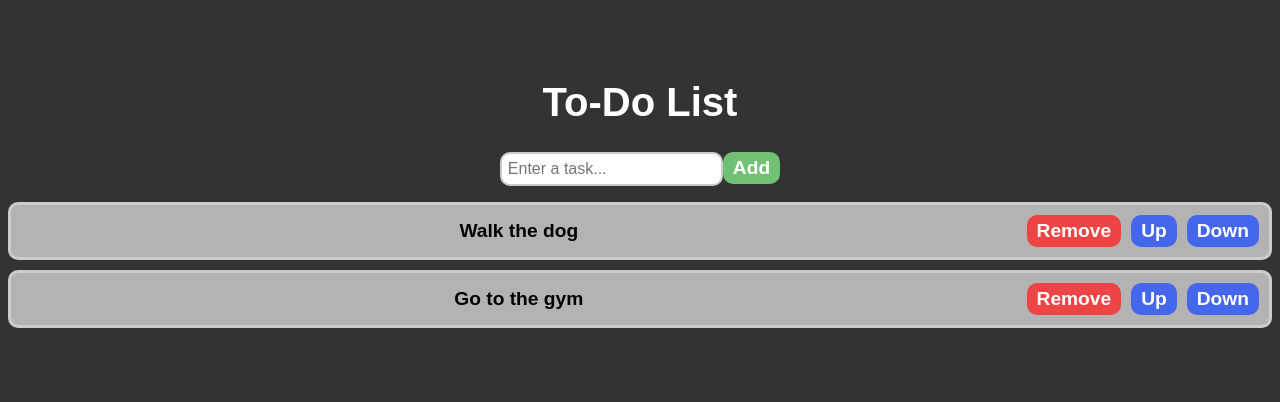
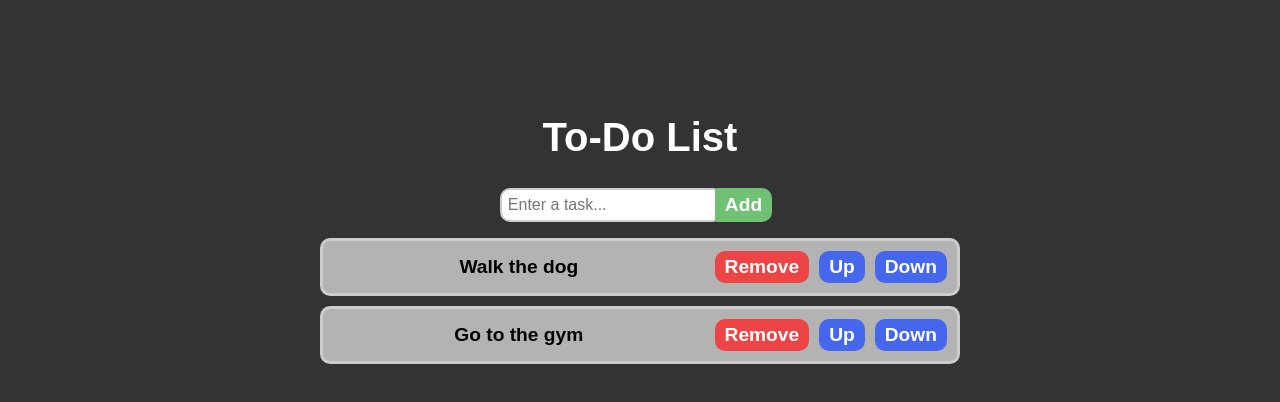
Before and after one commit to BerkayTurna/react-to-do-list, a React (Vite) app: page / in a window 1280 px wide. Shown: the top 402 px of the page. Built offline with nearby package versions, Linux system fonts and the light colour scheme.

Commit message:
💄 refactor style of container and add button

```diff
--- a/src/components/toDoListContainer/ToDoListContainer.jsx
+++ b/src/components/toDoListContainer/ToDoListContainer.jsx
@@ -1,8 +1,9 @@
 import TodoItem from "./../toDoItem/TodoItem";
+import "./style.css";
 
 const ToDoListContainer = ({ tasks, removeTask, moveTaskUp, moveTaskDown }) => {
   return (
-    <div>
+    <div className="container">
       <ul>
         {tasks.map((task, index) => (
           <TodoItem
--- /dev/null
+++ b/src/components/toDoListContainer/style.css
@@ -0,0 +1,4 @@
+.container {
+  display: inline-block;
+  width: 40rem;
+}
--- a/src/index.css
+++ b/src/index.css
@@ -5,6 +5,9 @@ body {
   font-family: Arial, Helvetica, sans-serif;
   text-align: center;
   margin-top: 80px;
+  position: absolute;
+  left: 50%;
+  transform: translate(-50%);
 }
 
 h1 {
@@ -25,6 +28,12 @@ button {
 
 .add-button {
   background-color: hsl(122, 39%, 60%);
+  transform: translate(-8px, 1px);
+  height: 34px;
+  border-top-left-radius: 2px;
+  border-bottom-left-radius: 2px;
+  border-top-right-radius: 10px;
+  border-bottom-right-radius: 10px;
 }
 
 .add-button:hover {
```
